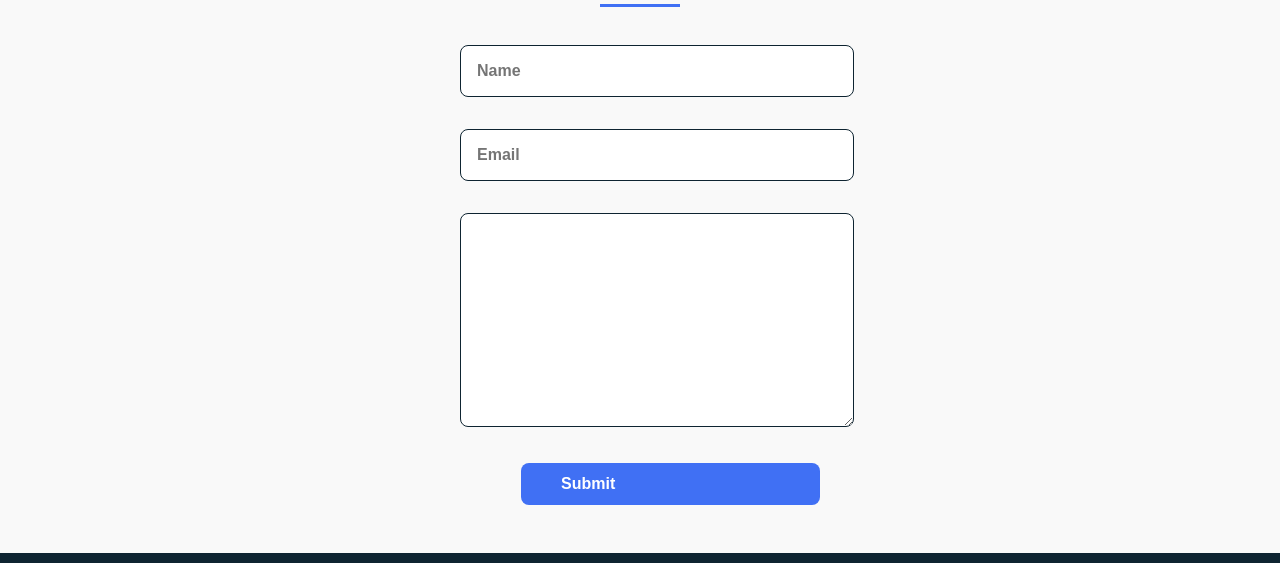
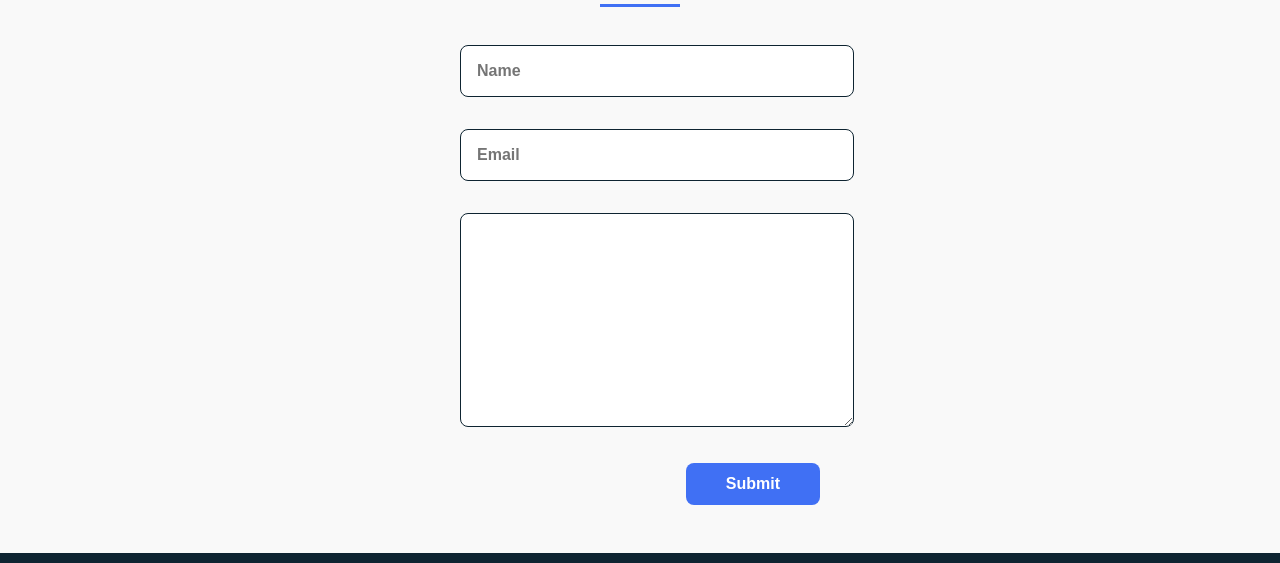
Before and after one commit to theparasgami/PersonalWeb, a plain HTML site: page index.html in a window 1280 px wide. Shown: the part 2080-2643 px from the top of the page. Drawn offline with nearby package versions, Linux system fonts and the light colour scheme.

Commit message:
Update index.html

```diff
--- a/index.html
+++ b/index.html
@@ -143,13 +143,13 @@
                     <input type="text " placeholder="Name " class="contact__input ">
                     <input type="mail " placeholder="Email " class="contact__input ">
                     <textarea name=" " id=" " cols="0 " rows="10 " class="contact__input "></textarea>
-                    <input type="button " value="Submit " class="contact__button button ">
+                    <input type="submit" value="Submit" class="button contact__button">
                 </form>
             </div>
         </section>
     </main>
 
-    <footer class="footer ">
+    <footer class=" footer ">
         <p class="footer__title ">Paras Gami</p>
         <div class="footer__social ">
             <a href="https://www.facebook.com/profile.php?id=100008418967927 " class="footer__icon "><i class='bx bxl-facebook' ></i></a>
```
